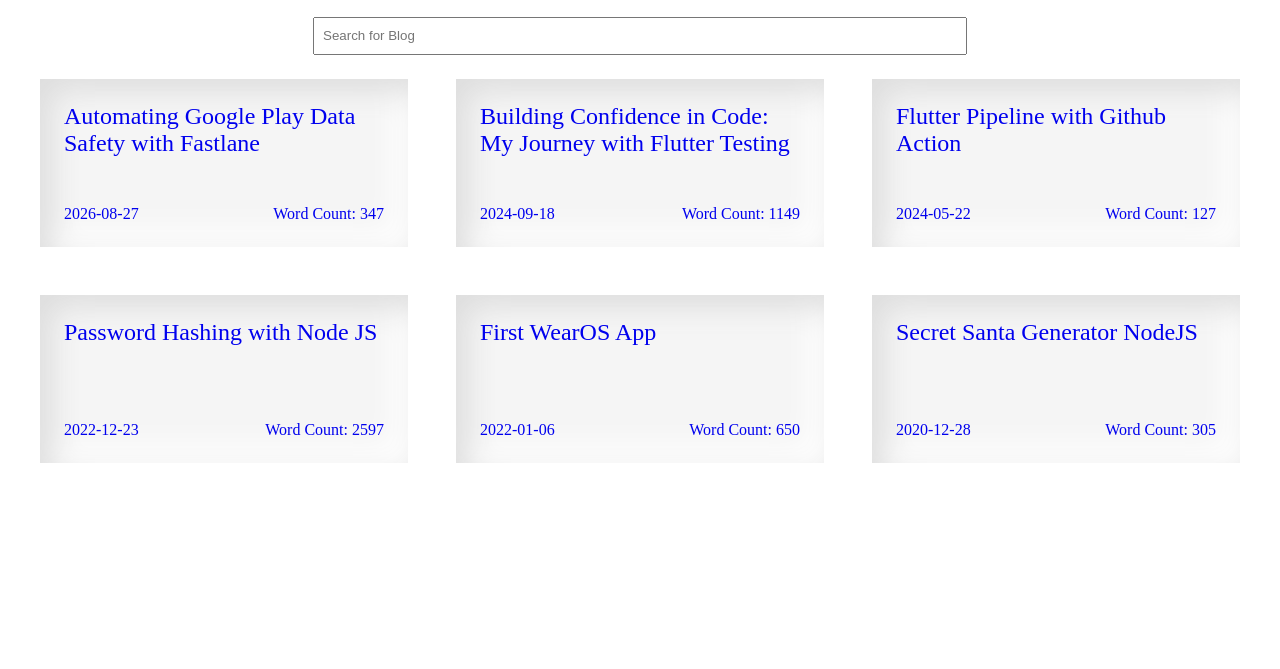
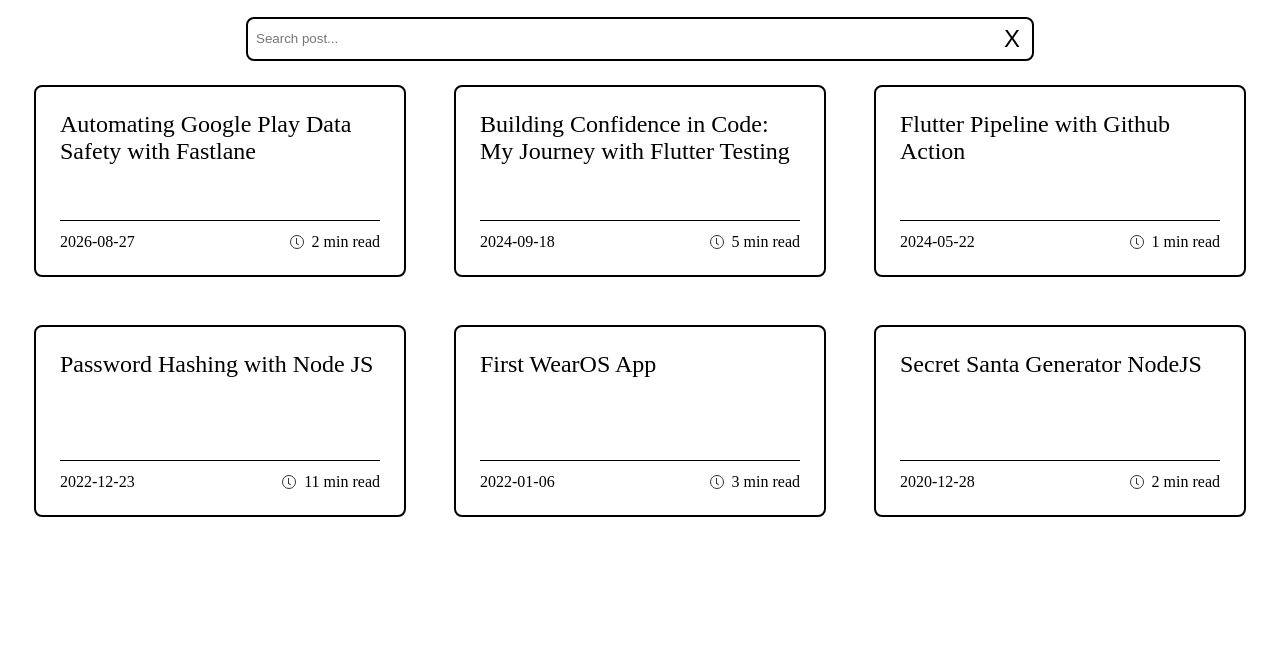
Before and after one commit to owenbean400/PersonalWebsite, a Gatsby site: page /blog in a window 1280 px wide. Shown: the part 131-800 px from the top of the page. Built offline with nearby package versions, Linux system fonts and the light colour scheme; Gatsby itself is replaced by a stand-in of ours.

Commit message:
Blog resign to match projects design

```diff
--- a/src/pageScss/blog.sass
+++ b/src/pageScss/blog.sass
@@ -25,19 +25,25 @@ pre
 
         .blog-card
             margin: 24px
-            padding: 24px
-            background-color: whitesmoke
             text-align: left
-            box-shadow: inset 12px 12px 30px #ddd, inset -12px -12px 30px 2px white
+            border-radius: 8px
+            border: black 2px solid
+            transition: box-shadow 0.3s
+
+            &:hover
+                -webkit-box-shadow: 3px 3px 15px -2px rgba(0,0,0,0.38)
+                box-shadow: 3px 3px 15px -2px rgba(0,0,0,0.38)
 
             a
-                color: inital
+                color: black
                 text-decoration: none
+                padding: 24px
+                display: block
 
                 .blog-container
                     @media screen and ( min-width: $phonesize )
                         width: 320px
-                        height: 120px
+                        height: 140px
                         display: grid
                         grid-template-columns: auto
                         grid-template-rows: auto auto
@@ -45,21 +51,71 @@ pre
 
                 .blog-title
                     font-size: 24px
+                    padding: 0 0 12px 0
 
                 .blog-info
                     display: flex
                     flex-wrap: wrap
                     justify-content: space-between
                     grid-gap: 12px
+                    padding: 12px 0 0 0
+                    border-top: black 1px solid
+
+                .clock-icon
+                    width: 12px
+                    height: 12px
+                    border: 1px solid #333
+                    border-radius: 50%
+                    position: relative
+                    display: inline-block
+                    margin: 0 8px -2px 0
+                    background-color: #fff
+
+                    &::before
+                        content: ''
+                        position: absolute
+                        width: 1px
+                        height: 6px
+                        background-color: #333
+                        top: 2px
+                        left: 5px /* Centered: (Width 40 / 2) - (Hand width 3 / 2) */
+                        transform-origin: bottom center
+                        transform: rotate(0deg)
+
+                    &::after
+                        content: ''
+                        position: absolute
+                        width: 1px
+                        height: 3px
+                        background-color: #333
+                        top: 4px
+                        left: 5px /* Centered: (Width 40 / 2) - (Hand width 2 / 2) */
+                        transform-origin: bottom center
+                        transform: rotate(135deg)
 
                 p
                     margin: 0
 
     .blog-search-bar
         height: 32px
-        margin: 0 24px
-        padding-left: 8px
+        margin: 0 auto
+        padding: 4px 8px
+        border-radius: 8px
+        border: black 2px solid
         @media screen and ( min-width: $phonesize )
-            width: 50vw
+            max-width: 768px
+            width: calc(100% - 128px)
         @media screen and ( max-width: $phonesize )
-            width: 80%
+            width: calc(100% - 68px)
+
+    #clear
+        position: relative
+        left: -30px
+        border: none
+        background-color: white
+        font-size: 24px
+        top: 4px
+        cursor: pointer
+        width: 0px
+        margin: 0px
+        padding: 0px
--- a/src/pages/blog.js
+++ b/src/pages/blog.js
@@ -6,9 +6,13 @@ import Navbar from "../components/navbar/navbar"
 import "../pageScss/blog.sass"
 
 export default function Blog({ data }) {
-  const { register, watch } = useForm()
+  const { register, watch, resetField } = useForm()
   var links = []
   var linksCount = 0
+
+  const wordCountToEstimatedReadTime = (wordCount) => Math.floor(wordCount / 238) + 1
+
+  const clearInput = () => resetField("search");
 
   for (let i = 0; i < data.allMarkdownRemark.edges.length; i++) {
     var titleSearch = data.allMarkdownRemark.edges[i].node.frontmatter.title
@@ -40,7 +44,8 @@ export default function Blog({ data }) {
               <div className="blog-info">
                 <p>{data.allMarkdownRemark.edges[i].node.frontmatter.date}</p>
                 <p>
-                  Word Count: {data.allMarkdownRemark.edges[i].node.wordCount.words}
+                  <div class="clock-icon"></div>
+                  {wordCountToEstimatedReadTime(data.allMarkdownRemark.edges[i].node.wordCount.words)} min read
                 </p>
               </div>
             </div>
@@ -63,13 +68,13 @@ export default function Blog({ data }) {
         <h1>Blog Posts</h1>
         <form>
           <input
-            {...register }
+            {...register("search") }
             name="search"
             type="text"
             defaultValue=""
             className="blog-search-bar"
-            placeholder="Search for Blog"
-          />
+            placeholder="Search post..."/>
+        <button id="clear" class="" type="button" onClick={clearInput}>X</button>
         </form>
         <div className="blog-link-container">{links}</div>
         {linksCount < 4 ? (
```
